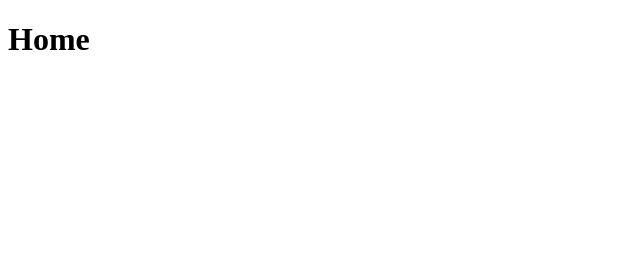
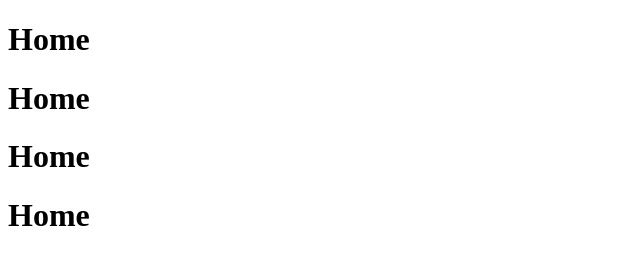
Before and after one commit to OrgGerencEstacionamento/GerencEstacionamento, a plain HTML site: page src/main/resources/templates/home.html in a window 1280 px wide. Shown: the whole page, without its empty margins (0-640 px from the left). Drawn offline with Linux system fonts and the light colour scheme.

Commit message:
frontcommit

```diff
--- a/src/main/resources/templates/home.html
+++ b/src/main/resources/templates/home.html
@@ -7,5 +7,8 @@
 </head>
 <body>
     <h1>Home</h1>
+    <h1>Home</h1>
+    <h1>Home</h1>
+    <h1>Home</h1>
 </body>
 </html>
```
